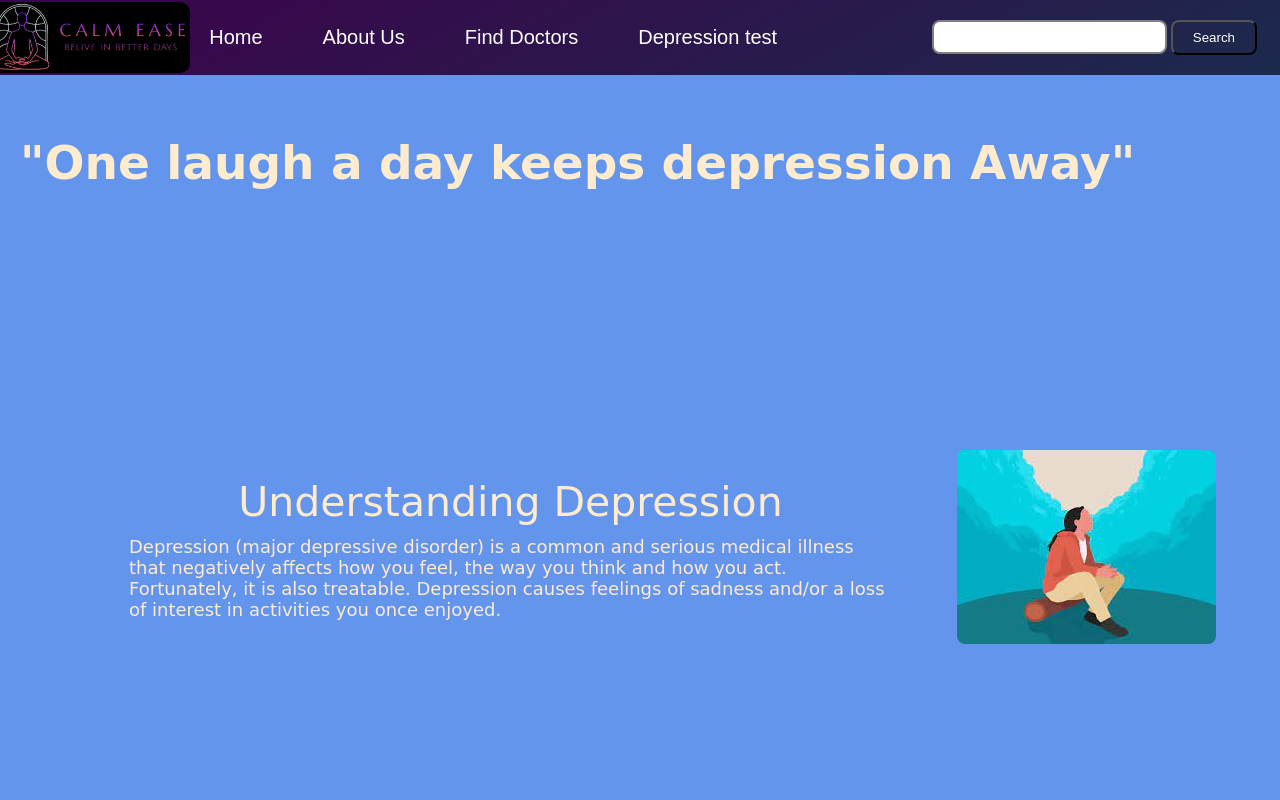
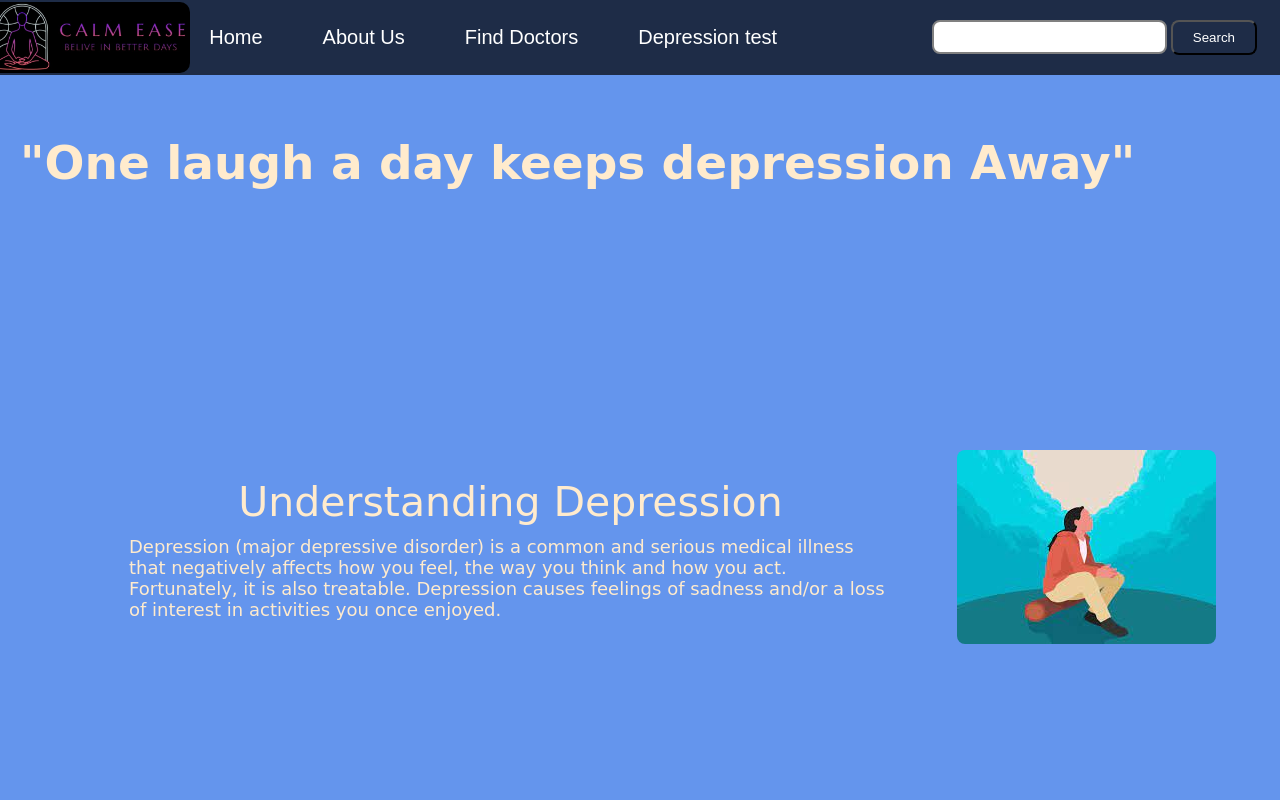
Before and after one commit to Merilhpatel/Calm-Ease, a plain HTML site: page index.html in a window 1280 px wide. Shown: the top 800 px of the page. Drawn offline with Linux system fonts and the light colour scheme; a web font is replaced by a local one.

Commit message:
Update index.html

```diff
--- a/index.html
+++ b/index.html
@@ -152,7 +152,7 @@
     border-radius: 8px;
 }
 .background{
-    background: rgba(0,0,0, 0.7)url(scrolling-gradient.webp) ;
+    background: rgba(0,0,0, 0.7)url(cornflowerblue);
     background-size: cover;
     background-blend-mode: darken;
 }
```
